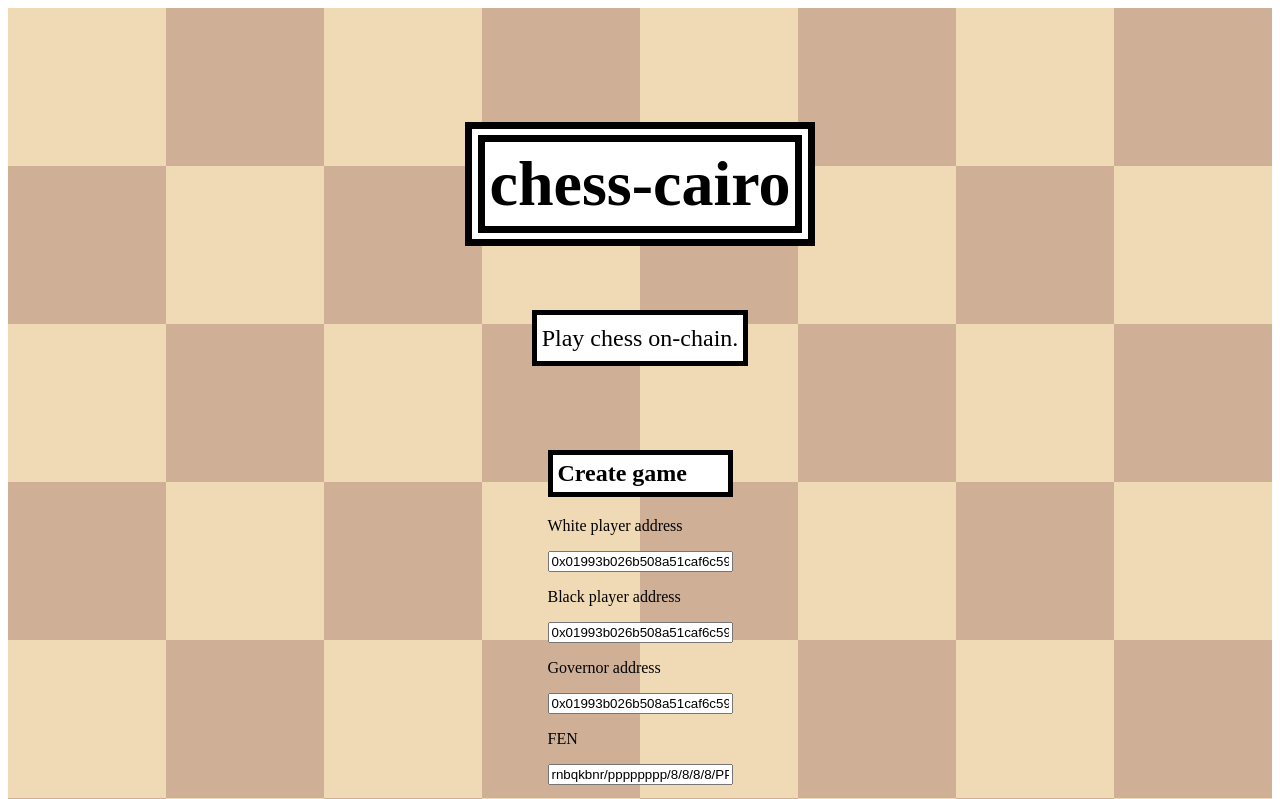
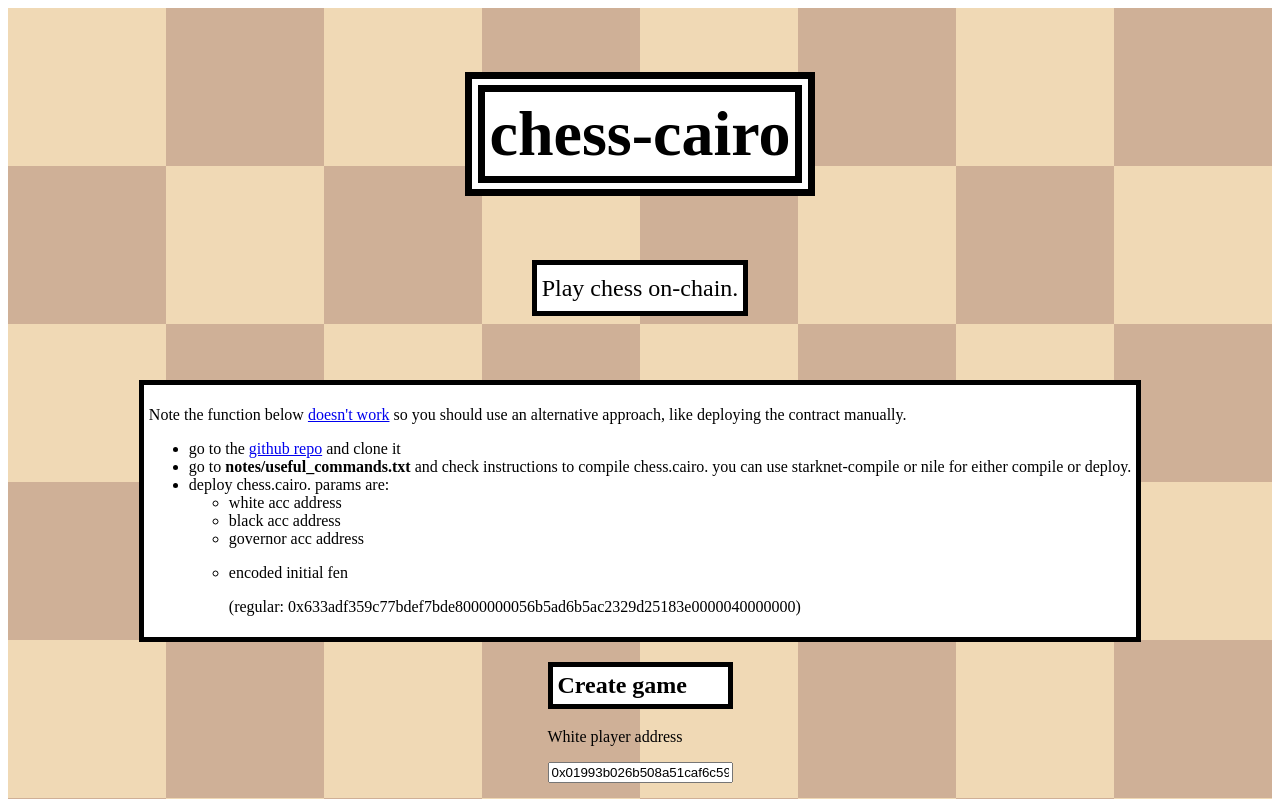
Before and after one commit to greenlucid/chess-cairo, a Next.js app in the folder frontend/: page / in a window 1280 px wide. Shown: the top 799 px of the page. Built offline with nearby package versions, Linux system fonts and the light colour scheme.

Commit message:
feat: explain how to go around the stack bug

```diff
--- a/frontend/pages/index.tsx
+++ b/frontend/pages/index.tsx
@@ -80,7 +80,6 @@ const CreateGame: React.FC = () => {
         setGameAddress(contract.address)
       })
       .catch((error) => console.log(error))
-
   }
 
   return (
@@ -108,6 +107,48 @@ const CreateGame: React.FC = () => {
   )
 }
 
+const AlternativeExplainer = () => {
+  return (
+    <div className={styles.lightEnclosed}>
+      <p>
+        Note the function below{" "}
+        <a href="https://github.com/0xs34n/starknet.js/issues/188">
+          doesn't work
+        </a>{" "}
+        so you should use an alternative approach, like deploying the contract
+        manually.
+      </p>
+      <ul>
+        <li>
+          go to the{" "}
+          <a href="https://github.com/greenlucid/chess-cairo">github repo</a>{" "}
+          and clone it
+        </li>
+        <li>
+          go to <b>notes/useful_commands.txt</b> and check instructions to
+          compile chess.cairo. you can use starknet-compile or nile for either
+          compile or deploy.
+        </li>
+        <li>
+          deploy chess.cairo. params are:
+          <ul>
+            <li>white acc address</li>
+            <li>black acc address</li>
+            <li>governor acc address</li>
+            <li>
+              <p>encoded initial fen</p>
+              <p>
+                (regular:
+                0x633adf359c77bdef7bde8000000056b5ad6b5ac2329d25183e0000040000000)
+              </p>
+            </li>
+          </ul>
+        </li>
+      </ul>
+    </div>
+  )
+}
+
 const Home: NextPage = () => {
   return (
     <div className={styles.chesstile}>
@@ -123,7 +164,7 @@ const Home: NextPage = () => {
           <p className={`${styles.description} ${styles.lightEnclosed}`}>
             Play chess on-chain.
           </p>
-
+          <AlternativeExplainer />
           <CreateGame />
         </div>
       </body>
```
